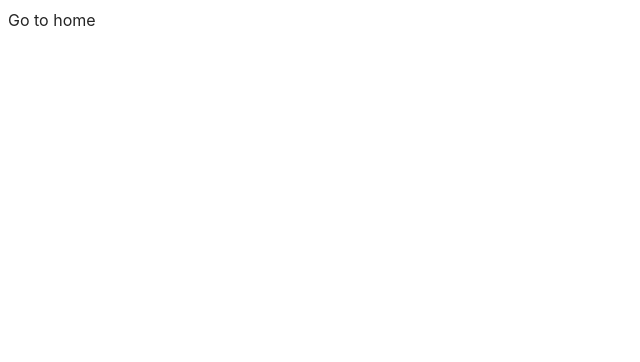
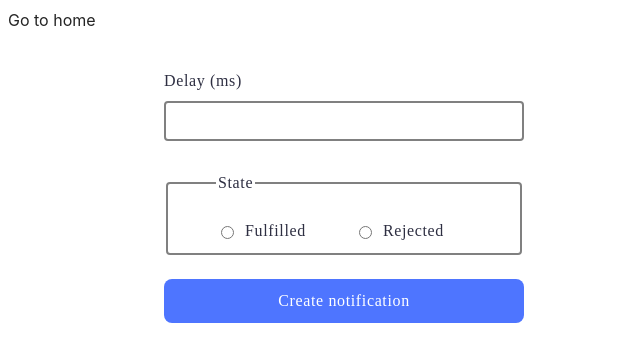
Before and after one commit to YuliiaHosteva/goit-js-hw-10, a website built with Vite: page src/2-snackbar.html in a window 1280 px wide. Shown: the whole page, without its empty margins (0-640 px from the left). Built offline with nearby package versions, Linux system fonts and the light colour scheme; a script that the page names is missing.

Commit message:
create-css.js

```diff
--- a/src/2-snackbar.html
+++ b/src/2-snackbar.html
@@ -5,7 +5,7 @@
     <meta http-equiv="X-UA-Compatible" content="IE=edge" />
     <meta name="viewport" content="width=device-width, initial-scale=1.0" />
     <link rel="stylesheet" href="./css/styles.css" />
-    <link rel="stylesheet" href="./2-snackbar.html" />
+    <link rel="stylesheet" href="./css/2-snackbar.css" />
 
     <title>Snackbar</title>
   </head>
@@ -13,8 +13,31 @@
     <a href="./index.html">Go to home</a>
 
     <section>
+      <form class="form">
+        <label>
+          Delay (ms)
+          <input type="number" name="delay" required />
+        </label>
+
+        <fieldset>
+          <legend>State</legend>
+          <label>
+            <input type="radio" name="state" value="fulfilled" required />
+            Fulfilled
+          </label>
+          <label>
+            <input type="radio" name="state" value="rejected" required />
+            Rejected
+          </label>
+        </fieldset>
+
+        <button type="submit">Create notification</button>
+      </form>
+
+    </section>
+    <script type="module" src="./js/2-snackbar.js"></script>
+    <script src="https://cdn.jsdelivr.net/npm/izitoast"></script>
 
 
-    </section>
   </body>
 </html>
--- a/src/css/1-timer.css
+++ b/src/css/1-timer.css
@@ -1,4 +1,4 @@
-input {
+input[type="text"] {
 color: #2E2F42;
 font-family: Montserrat;
 font-size: 16px;
@@ -16,12 +16,14 @@ box-sizing: border-box;
 border-radius: 4px;
 background: #FFF;
 border: 1px solid #808080;
+}
 
+input[type="text"]:hover {
+border-color: #000000;
 }
 
 
-
-button {
+button[type="button"] {
 display: inline-flex;
 width: 75px;
 height: 40px;
@@ -35,21 +37,17 @@ padding: 8px 16px;
 border-radius: 8px;
 border-color: transparent;
 background: #4E75FF;
-
 }
 
-button:not([disabled]):hover {
+button[type="button"]:not([disabled]):hover {
 background: #6C8CFF;
 }
 
-
-button:disabled {
+button[type="button"]:disabled {
 background: #CFCFCF;
 color: #989898;
 cursor: not-allowed;
 }
-
-
 
 
 .timer {
--- a/src/css/2-snackbar.css
+++ b/src/css/2-snackbar.css
@@ -0,0 +1,125 @@
+section {
+display: flex;
+margin-top: 36px;
+margin-left: 156px;
+gap: 8px;
+
+}
+
+
+
+.form {
+width: 360px;
+height: 40px;
+margin: 0;
+
+}
+
+form label {
+color: #2E2F42;
+font-family: Montserrat;
+font-size: 16px;
+font-weight: 400;
+line-height: 1.5;
+letter-spacing: 0.04em;
+
+}
+
+input[type="number"] {
+display: flex;
+width: 360px;
+height: 40px;
+box-sizing: border-box;
+margin-bottom: 30px;
+margin-top: 8px;
+border-radius: 4px;
+color: #2E2F42;
+font-family: Montserrat;
+font-size: 16px;
+font-weight: 400;
+line-height: 1.5;
+letter-spacing: 0.04em;
+padding: 8px 16px;
+border: 2px solid #808080;
+}
+
+input[type="number"]::-webkit-inner-spin-button,
+input[type="number"]::-webkit-outer-spin-button {
+-webkit-appearance: none;
+}
+
+input[type="number"]:hover {
+border-color: #000000;
+}
+input[type="number"]:active {
+border-color: #4E75FF;
+}
+
+fieldset {
+display: flex;
+gap: 48px;
+padding-top: 24px;
+padding-left: 48px;
+margin-bottom: 24px;
+border: 2px solid #808080;
+border-radius: 4px;
+
+}
+
+fieldset:hover {
+border: 2px solid #000000;
+}
+
+legend {
+color: #2E2F42;
+font-family: Montserrat;
+font-size: 16px;
+font-weight: 400;
+line-height: 1.5;
+letter-spacing: 0.04em;
+}
+
+fieldset label {
+display: flex;
+align-items: center;
+gap: 8px;
+color: #2E2F42;
+font-family: Montserrat;
+font-size: 16px;
+font-weight: 400;
+line-height: 1.5;
+}
+
+input[type="radio"] {
+display: flex;
+align-items: center;
+gap: 8px;
+border: 2px solid #757575;
+}
+
+input[type="radio"]:hover,
+input[type="radio"]:active {
+border: 2px solid #000000;
+}
+
+form button[type="submit"] {
+display: flex;
+width: 360px;
+padding: 8px 16px;
+justify-content: center;
+align-items: center;
+border-radius: 8px;
+background: #4E75FF;
+color: #FFF;
+font-family: Montserrat;
+font-size: 16px;
+font-weight: 500;
+line-height: 1.5;
+letter-spacing: 0.04em;
+border-color: transparent;
+
+}
+
+form button[type="submit"]:hover {
+  background-color: #6C8CFF;
+}
--- a/src/js/2-snackbar.js
+++ b/src/js/2-snackbar.js
@@ -0,0 +1,61 @@
+// Описаний в документації
+import iziToast from "izitoast";
+// Додатковий імпорт стилів
+import "izitoast/dist/css/iziToast.min.css";
+
+document.addEventListener("DOMContentLoaded", () => {
+  const form = document.querySelector('.form');
+
+  form.addEventListener('submit', (event) => {
+    event.preventDefault();
+
+    const delayInput = form.querySelector('[name="delay"]');
+    const stateInputs = form.querySelectorAll('[name="state"]');
+    const selectedState = Array.from(stateInputs).find(input => input.checked);
+
+    if (!selectedState) {
+      // Якщо стан не обрано, вивести повідомлення
+      iziToast.error({
+        title: 'Error',
+        message: 'Please choose a state (Fulfilled or Rejected)',
+      });
+      return;
+    }
+
+    const delay = parseInt(delayInput.value);
+
+    if (isNaN(delay) || delay <= 0) {
+      // Якщо введено некоректне значення затримки, вивести повідомлення
+      iziToast.error({
+        title: 'Error',
+        message: 'Please enter a valid delay (greater than 0)',
+      });
+      return;
+    }
+
+    // Створюємо проміс з вказаною затримкою
+    const promise = new Promise((resolve, reject) => {
+      setTimeout(() => {
+        // Викликаємо resolve або reject в залежності від обраного стану
+        selectedState.value === 'fulfilled' ? resolve(delay) : reject(delay);
+      }, delay);
+    });
+
+    // Обробляємо результати промісу
+    promise
+      .then((result) => {
+        // Виводимо повідомлення про вдале виконання
+        iziToast.success({
+          title: 'Fulfilled Promise',
+          message: `✅ Fulfilled promise in ${result}ms`,
+        });
+      })
+      .catch((error) => {
+        // Виводимо повідомлення про невдале виконання
+        iziToast.error({
+          title: 'Rejected Promise',
+          message: `❌ Rejected promise in ${error}ms`,
+        });
+      });
+  });
+});
```
Also changed, not shown: src/index.html (+0 -4 lines), src/css/reset.css (line endings or trailing spaces). Lines whose indentation alone changed are shown as unchanged.
